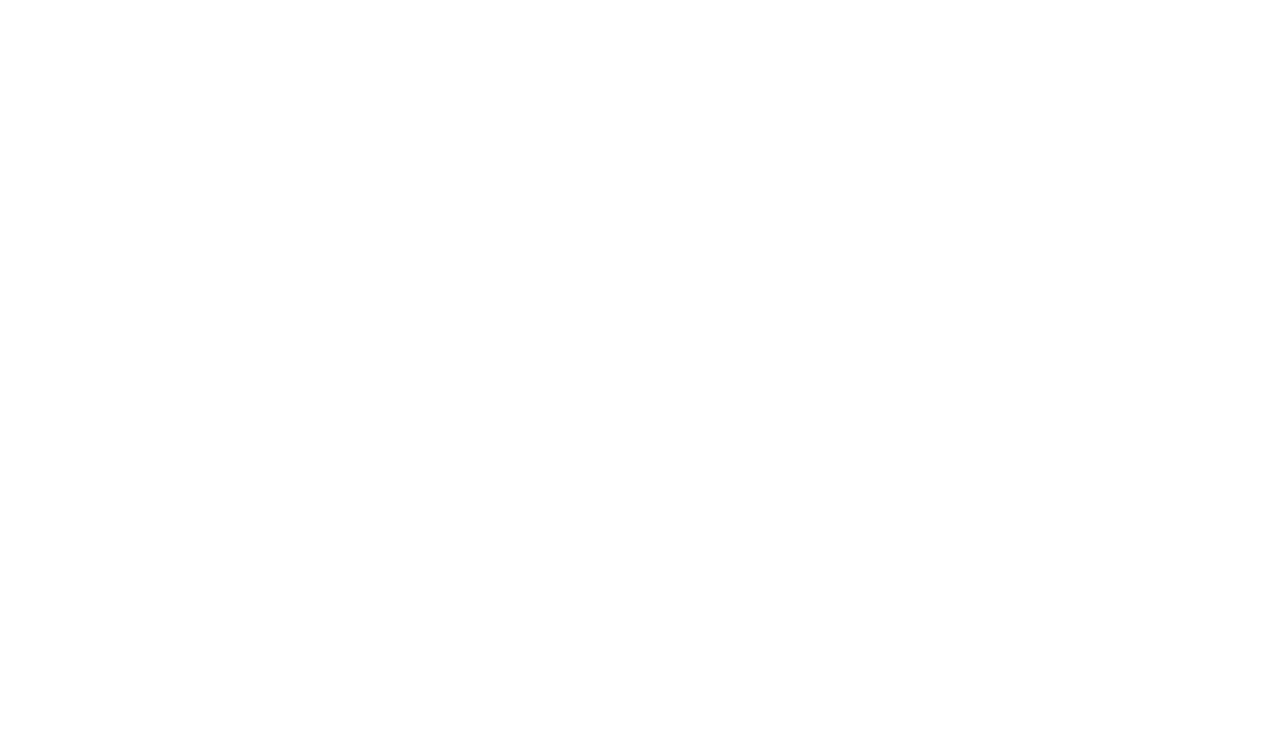
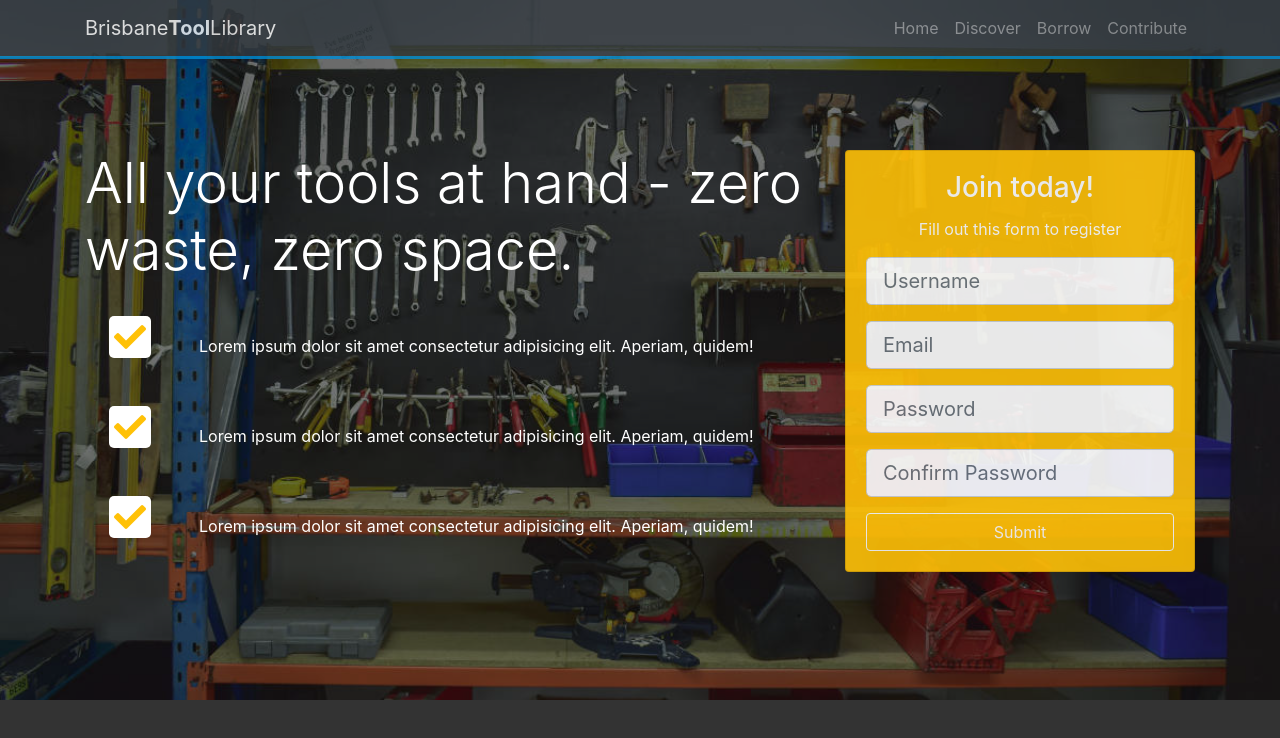
Before and after one commit to Meijk/BS4-project1, a plain HTML site: page index.html in a window 1280 px wide. Drawn offline with nearby package versions, Linux system fonts and the light colour scheme.

Commit message:
Home section styles & markup

```diff
--- a/css/style.css
+++ b/css/style.css
@@ -0,0 +1,41 @@
+body {
+  background: #333;
+  color: white;
+}
+
+.navbar {
+  border-bottom: #008ed6 3px solid;
+  opacity: 0.8;
+}
+
+#home-section {
+  background: url(../img/btl1.jpg);
+  background-repeat: no-repeat;
+  background-size: cover;
+  background-attachment: fixed;
+  min-height: 700px;
+}
+
+#home-section .dark-overlay {
+  position: absolute;
+  top: 0;
+  left: 0;
+  width: 100vw;
+  min-height: 700px;
+  background: rgba(0, 0, 0, 0.5);
+}
+
+#home-section .home-inner {
+  padding-top: 150px;
+}
+
+#home-section .card-form {
+  opacity: 0.9;
+}
+
+#home-section .fas {
+  color: #FFC107;
+  background: #fff;
+  padding: 5px;
+  border-radius: 5px;
+}
--- a/index.html
+++ b/index.html
@@ -16,8 +16,90 @@
 </head>
 <body>
 
+    <nav class="navbar navbar-expand-sm bg-dark navbar-dark fixed-top">
+        <div class="container">
+            <a href="index.html" class="navbar-brand">Brisbane<strong>Tool</strong>Library</a>
+            <button class="navbar-toggler" data-toggle="collapse" data-target="#navbar-collapse">
+                <span class="navbar-toggler-icon"></span>
+            </button>
+            <div class="collapse navbar-collapse" id="navbar-collapse">
+                <ul class="navbar-nav ml-auto">
+                    <li class="nav-item">
+                        <a href="#home" class="nav-link">Home</a>
+                    </li>
+                    <li class="nav-item">
+                        <a href="#discover-head-section" class="nav-link">Discover</a>
+                    </li>
+                    <li class="nav-item">
+                        <a href="#borrow-head-section" class="nav-link">Borrow</a>
+                    </li>
+                    <li class="nav-item">
+                        <a href="#contribute-head-section" class="nav-link">Contribute</a>
+                    </li>
+                </ul>
+            </div>
+        </div>
+    </nav>
 
-
+    <!-- HOME SECTION -->
+    <header id="home-section">
+        <div class="dark-overlay">
+            <div class="home-inner container">
+                <div class="row">
+                    <div class="col-lg-8 d-none d-lg-block">
+                        <h1 class="display-4">All your tools at hand - zero waste, zero space.</h1>
+                        <div class="d-flex">
+                            <div class="p-4 align-self-start">
+                                <i class="fas fa-check fa-2x"></i>
+                            </div>
+                            <div class="p-4 align-self-end">
+                                Lorem ipsum dolor sit amet consectetur adipisicing elit. Aperiam, quidem!
+                            </div>
+                        </div>
+                        <div class="d-flex">
+                            <div class="p-4 align-self-start">
+                                <i class="fas fa-check fa-2x"></i>
+                            </div>
+                            <div class="p-4 align-self-end">
+                                Lorem ipsum dolor sit amet consectetur adipisicing elit. Aperiam, quidem!
+                            </div>
+                        </div>
+                        <div class="d-flex">
+                            <div class="p-4 align-self-start">
+                                <i class="fas fa-check fa-2x"></i>
+                            </div>
+                            <div class="p-4 align-self-end">
+                                Lorem ipsum dolor sit amet consectetur adipisicing elit. Aperiam, quidem!
+                            </div>
+                        </div>
+                    </div>
+                    <div class="col-lg-4">
+                        <div class="card bg-warning text-center card-form">
+                            <div class="card-body">
+                                <h3 class="card-title">Join today!</h3>
+                                <p class="card-text">Fill out this form to register</p>
+                                <form>
+                                    <div class="form-group">
+                                        <input type="text" class="form-control form-control-lg" placeholder="Username">
+                                    </div>
+                                    <div class="form-group">
+                                        <input type="email" class="form-control form-control-lg" placeholder="Email">
+                                    </div>
+                                    <div class="form-group">
+                                        <input type="password" class="form-control form-control-lg" placeholder="Password">
+                                    </div>
+                                    <div class="form-group">
+                                        <input type="password" class="form-control form-control-lg" placeholder="Confirm Password">
+                                    </div>
+                                    <input type="submit" class="btn btn-outline-light btn-block">
+                                </form>
+                            </div>
+                        </div>
+                    </div>
+                </div>
+            </div>
+        </div>
+    </header>
 
     <!-- <span id="year"></span> -->
 
```
Also changed, not shown: img/btl1.jpg (added).
